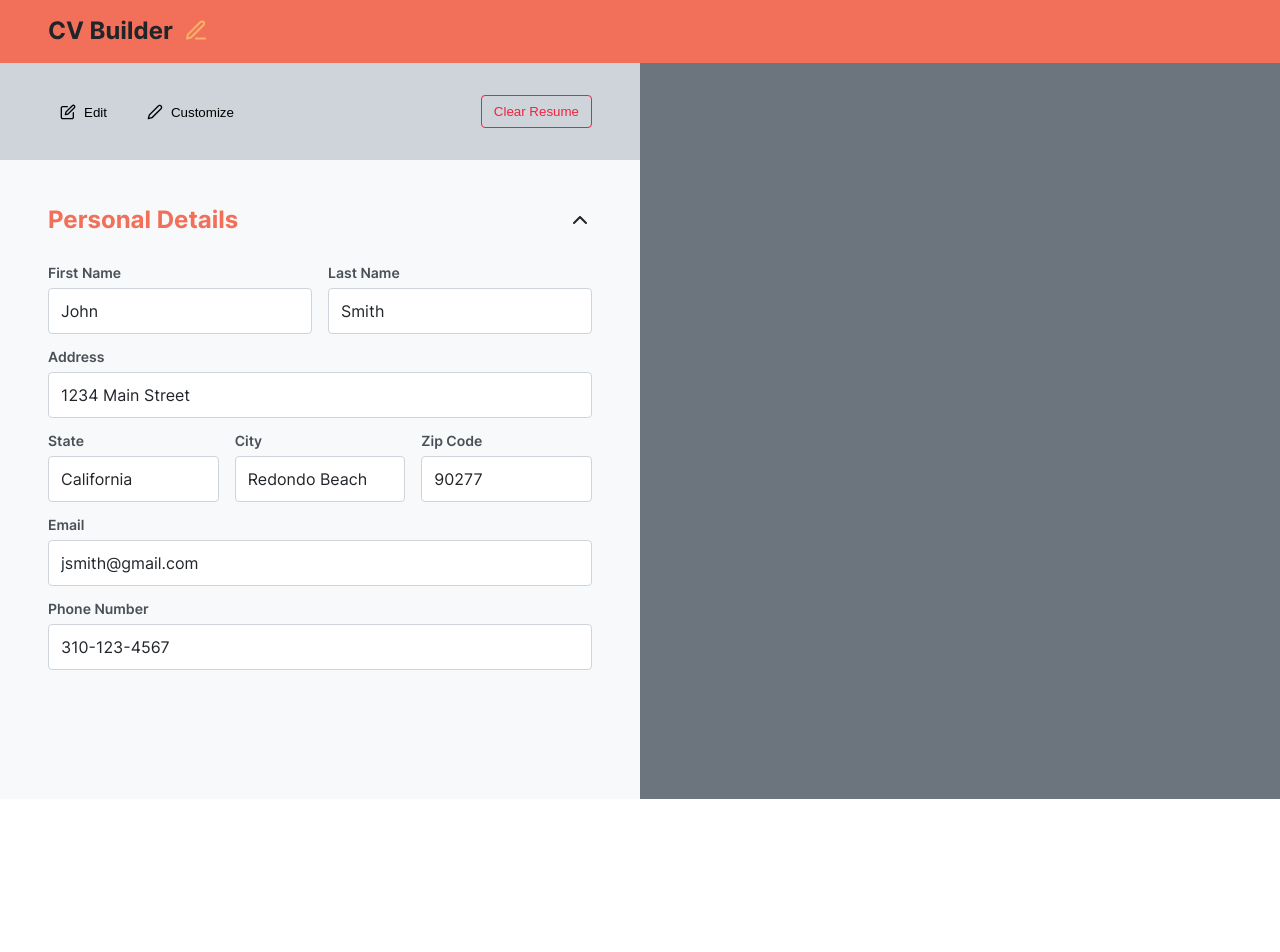
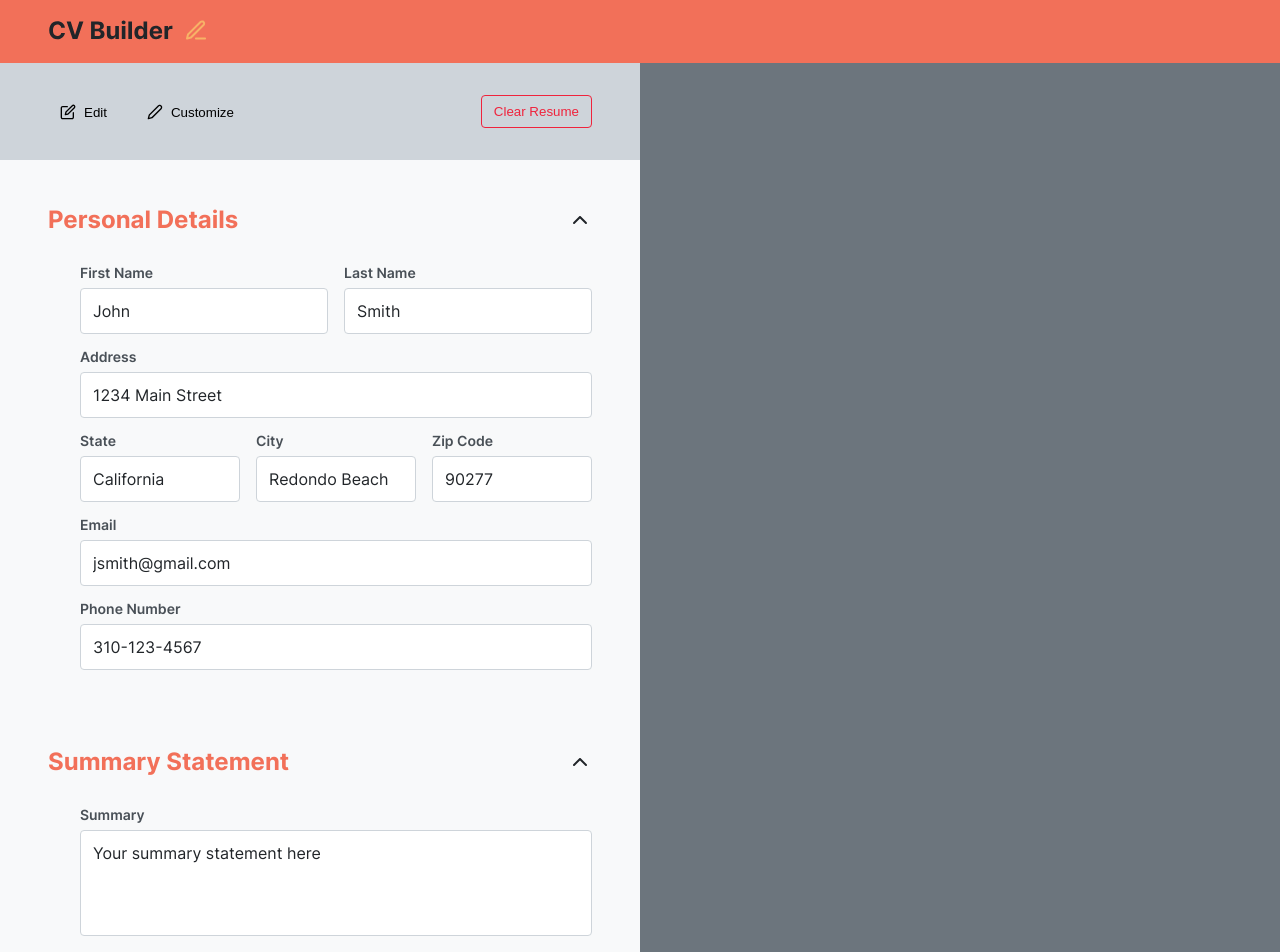
Before and after one commit to vbelmonte/cv-application, a React (Vite) app: page / in a window 1280 px wide. Shown: the top 952 px of the page. Before the commit the page ends 800 px from the top, so only its background shows below. Built offline with nearby package versions, Linux system fonts and the light colour scheme.

Commit message:
Implement Summary Statement

```diff
--- a/src/App.jsx
+++ b/src/App.jsx
@@ -30,13 +30,27 @@ function Options() {
   )
 }
 
-function Input({ label, type, id, name, value }) {
+function Input({ type, id, name, value}) {
+  return <input type={type} id={id} name={name} value={value} />
+}
+
+function TextArea({ id, name, value }) {
+  return (
+    <textarea id={id} name={name} rows='4'>
+      {value}
+    </textarea>
+  )
+}
+
+function InputSet({ label, type, id, name, value, option }) {
   return (
     <div className='input flex-1 min-width-0'>
       <label htmlFor={name}>
         {label}
       </label>
-      <input type={type} id={id} name={name} value={value} />
+      {/*<Input type={type} id={id} name={name} value={value} />*/}
+      {option === 'input' && <Input type={type} id={id} name={name} value={value} />}
+      {option === 'textarea' && <TextArea id={id} name={name} value={value} />}
     </div>
   )
 }
@@ -74,17 +88,22 @@ function EditArea() {
           <DropdownContainer containerName='Personal Details'>
             <Inputs>
               <div className='display-flex gap-16 flex-wrap'>
-                <Input label='First Name' type='text' id='fname' name='fname' value='John' />
-                <Input label='Last Name' type='text' id='lname' name='lname' value='Smith' />
+                <InputSet label='First Name' type='text' id='fname' name='fname' value='John' option='input' />
+                <InputSet label='Last Name' type='text' id='lname' name='lname' value='Smith' option='input' />
               </div>
-              <Input label='Address' type='text' id='address' name='address' value='1234 Main Street' />
+              <InputSet label='Address' type='text' id='address' name='address' value='1234 Main Street' option='input' />
               <div className='display-flex gap-16 flex-wrap'>
-                <Input label='State' type='text' id='state' name='state' value='California' />
-                <Input label='City' type='text' id='city' name='city' value='Redondo Beach' />
-                <Input label='Zip Code' type='text' id='zip' name='zip' value='90277' />
+                <InputSet label='State' type='text' id='state' name='state' value='California' option='input' />
+                <InputSet label='City' type='text' id='city' name='city' value='Redondo Beach' option='input' />
+                <InputSet label='Zip Code' type='text' id='zip' name='zip' value='90277' option='input' />
               </div>
-              <Input label='Email' type='text' id='email' name='email' value='jsmith@gmail.com' />
-              <Input label='Phone Number' type='text' id='phone' name='phone' value='310-123-4567' />
+              <InputSet label='Email' type='text' id='email' name='email' value='jsmith@gmail.com' option='input' />
+              <InputSet label='Phone Number' type='text' id='phone' name='phone' value='310-123-4567' option='input' />
+            </Inputs>
+          </DropdownContainer>
+          <DropdownContainer containerName='Summary Statement'>
+            <Inputs>
+              <InputSet label='Summary' id='summary' name='summary' value='Your summary statement here' option='textarea' />
             </Inputs>
           </DropdownContainer>
         </div>
--- a/src/index.css
+++ b/src/index.css
@@ -165,13 +165,19 @@ label {
   color: var(--onyx);
 }
 
-input {
+input, textarea {
   border: solid 1px var(--french-gray);
   border-radius: 0.25rem;
   font-family: 'Inter Regular';
   font-size: 1rem;
   color: var(--eerie-black);
   padding: 0.75rem;
+}
+
+textarea {
+  width: 100%;
+  box-sizing: border-box;
+  resize: none;
 }
 
 div.input {
@@ -222,6 +228,9 @@ main {
 
 .input-area {
   padding: 3rem;
+  display: flex;
+  flex-direction: column;
+  gap: 5rem;
 }
 
 .input-container {
@@ -243,4 +252,5 @@ img.chevron {
   display: flex;
   flex-direction: column;
   gap: 1rem;
+  padding-left: 2rem;
 }
```
